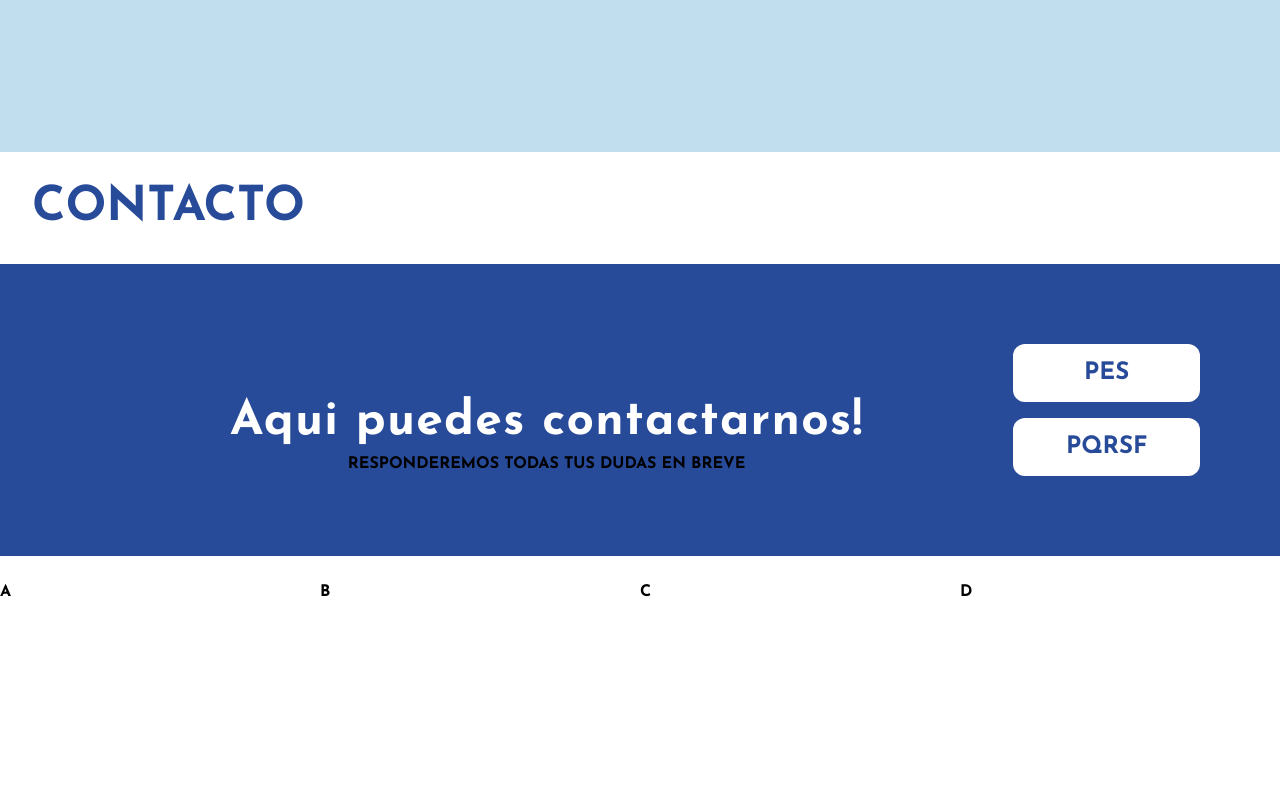
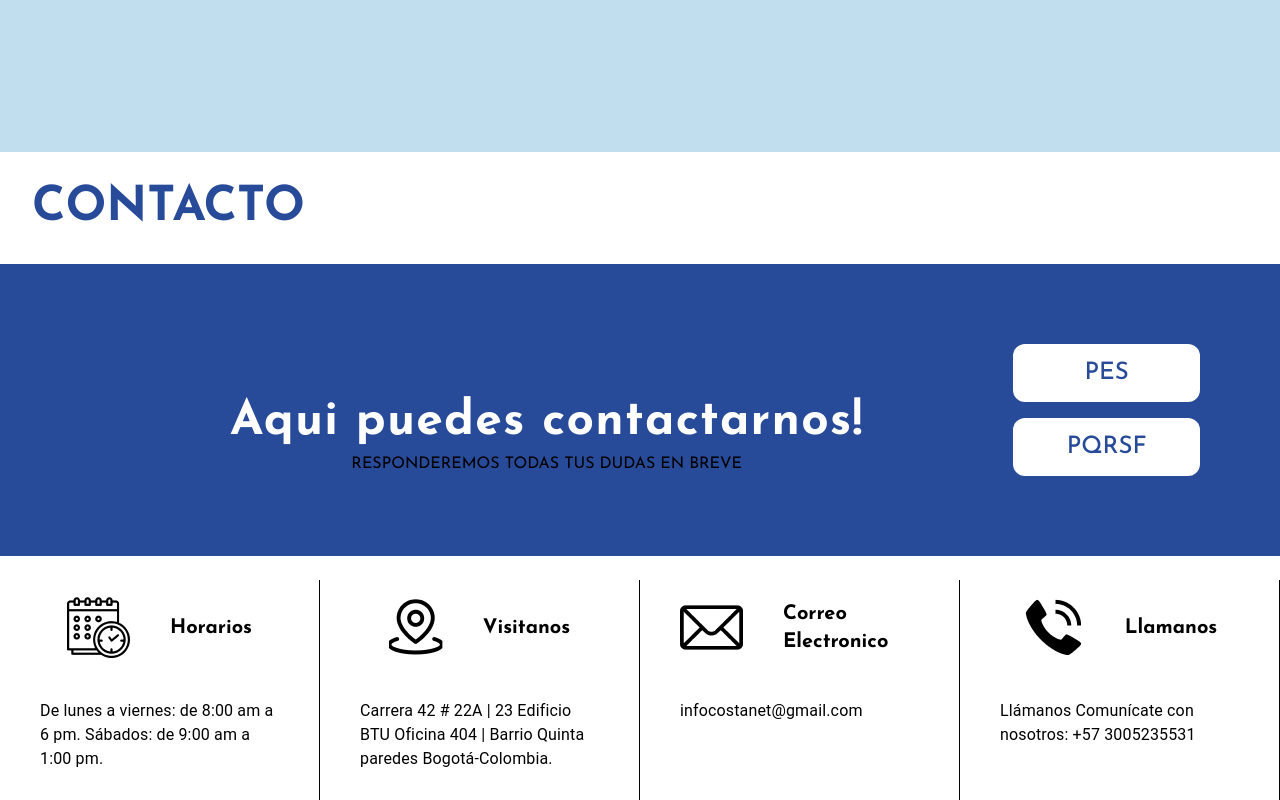
Before and after one commit to labs-company/costanet, a Next.js app: page / in a window 1280 px wide. Shown: the part 2887-3687 px from the top of the page. Before the commit the page ends 3491 px from the top, so only its background shows below. Built offline with nearby package versions, Linux system fonts and the light colour scheme.

Commit message:
dirrecciones costanet (#42)

```diff
--- a/app/contacto/page.tsx
+++ b/app/contacto/page.tsx
@@ -1,4 +1,10 @@
+import { Box, Container, Typography } from "@mui/material";
 import Grid from "@mui/material/Unstable_Grid2/Grid2";
+import Image from "next/image";
+import horarios from "@/public/horarios.png";
+import locacion from "@/public/locacion.png";
+import email from "@/public/mail.png";
+import tlf from "@/public/telephone.png";
 
 export default function PageContacto() {
   return (
@@ -41,10 +47,83 @@ export default function PageContacto() {
         </Grid>
       </Grid>
       <Grid container sx={{ paddingTop: "1.5rem" }}>
-        <Grid xs={3}>A</Grid>
-        <Grid xs={3}>B</Grid>
-        <Grid xs={3}>C</Grid>
-        <Grid xs={3}>D</Grid>
+        <Grid xs={3}>
+          <Box
+            sx={{
+              height: 220,
+              borderRight: "1px solid",
+              padding: "1rem",
+            }}
+          >
+            <Container>
+              <div className="flex justify-center gap-10 items-center pb-10">
+                <Image src={horarios} alt="horario" />
+                <h3 className="text-xl font-bold">Horarios</h3>
+              </div>
+              <Typography>
+                De lunes a viernes: de 8:00 am a 6 pm. Sábados: de 9:00 am a
+                1:00 pm.
+              </Typography>
+            </Container>
+          </Box>
+        </Grid>
+        <Grid xs={3}>
+          <Box
+            sx={{
+              height: 220,
+              borderRight: "1px solid  ",
+              padding: "1rem",
+            }}
+          >
+            <Container>
+              <div className="flex justify-center gap-10 items-center pb-10">
+                <Image src={locacion} alt="localizacion de costanet" />
+                <h3 className="text-xl font-bold">Visitanos</h3>
+              </div>
+
+              <Typography>
+                Carrera 42 # 22A | 23 Edificio BTU Oficina 404 | Barrio Quinta
+                paredes Bogotá-Colombia.
+              </Typography>
+            </Container>
+          </Box>
+        </Grid>
+        <Grid xs={3}>
+          <Box
+            sx={{
+              height: 220,
+              borderRight: "1px solid",
+              padding: "1rem",
+            }}
+          >
+            <Container>
+              <div className="flex justify-center gap-10 items-center pb-10">
+                <Image src={email} alt="correo de costanet" />
+                <h3 className="text-xl font-bold">Correo Electronico</h3>
+              </div>
+              <Typography>infocostanet@gmail.com</Typography>
+            </Container>
+          </Box>
+        </Grid>
+        <Grid xs={3}>
+          <Box
+            sx={{
+              height: 220,
+              borderRight: "1px solid",
+              padding: "1rem",
+            }}
+          >
+            <Container>
+              <div className="flex justify-center gap-10 items-center pb-10">
+                <Image src={tlf} alt="horario" />
+                <h3 className="text-xl font-bold">Llamanos</h3>
+              </div>
+              <Typography>
+                Llámanos Comunícate con nosotros: +57 3005235531
+              </Typography>
+            </Container>
+          </Box>
+        </Grid>
       </Grid>
     </>
   );
--- a/app/layout.tsx
+++ b/app/layout.tsx
@@ -3,7 +3,7 @@ import type { Metadata } from "next";
 import { Josefin_Sans } from "next/font/google";
 import Navbar from "@/components/Navbar";
 
-export const josefin_sans = Josefin_Sans({ weight: "700", subsets: ["latin"] });
+export const josefin_sans = Josefin_Sans({ subsets: ["latin"] });
 
 export const metadata: Metadata = {
   title: "Costanet",
--- a/app/page.tsx
+++ b/app/page.tsx
@@ -26,7 +26,7 @@ export default function Home() {
 
         <section>
           <div className="p-8">
-            <h2 className="text-5xl text-letter">CONTACTO</h2>
+            <h2 className="text-5xl text-letter font-bold">CONTACTO</h2>
           </div>
           <PageContact />
         </section>
```
